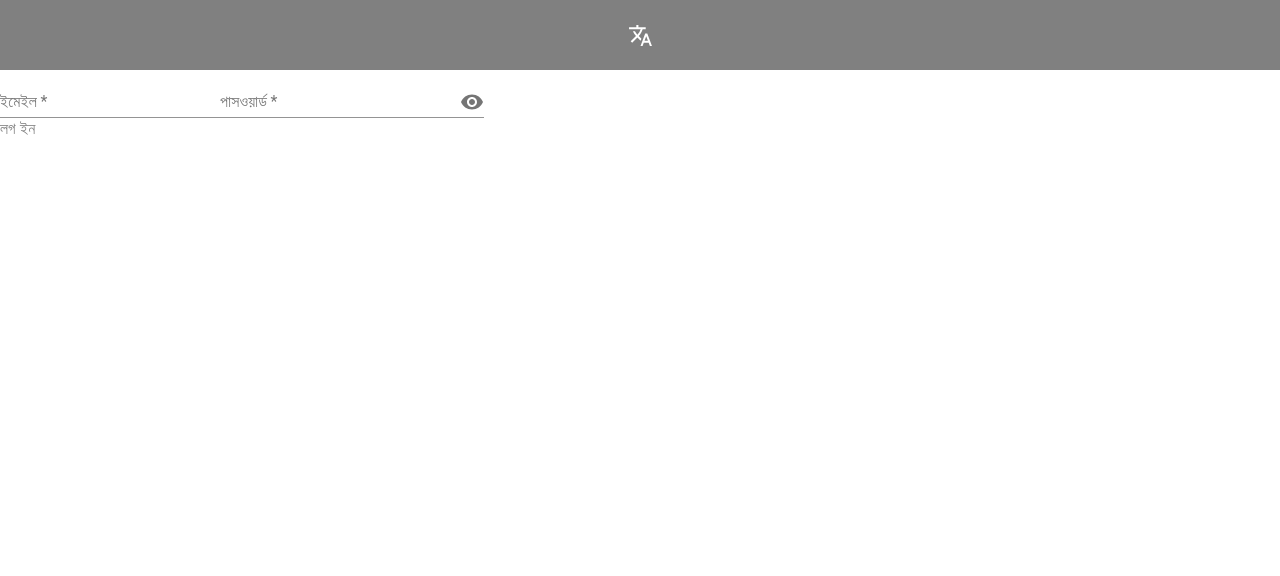
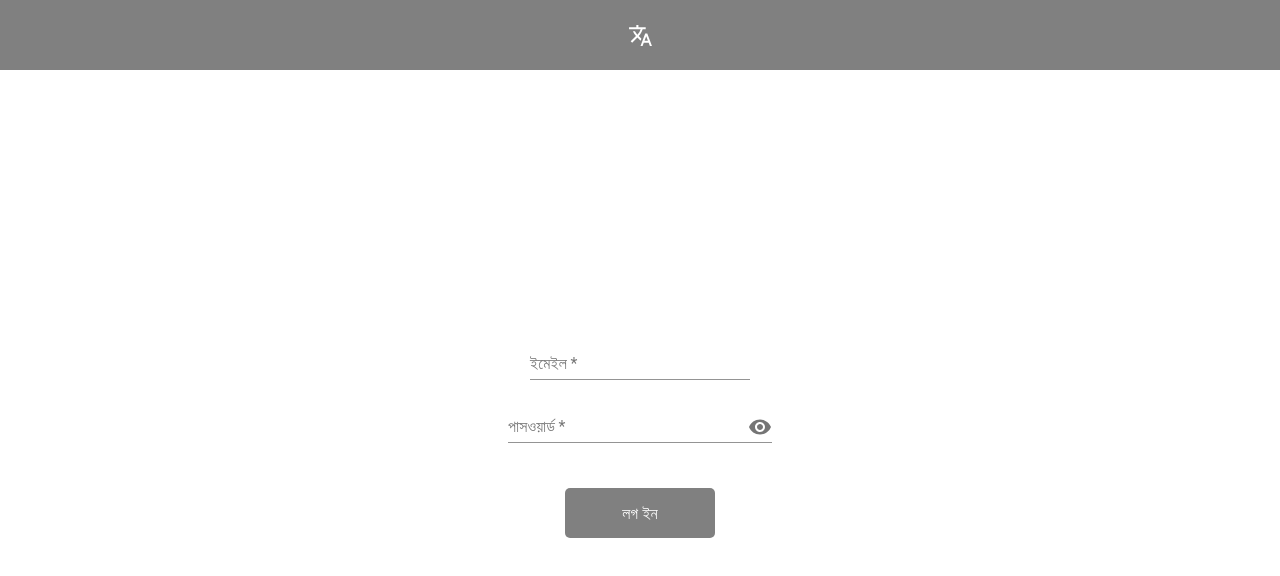
Before and after one commit to Waqar-107/react_template_with_context_api, a React (Create React App) app: page /signin in a window 1280 px wide. Shown: the top 576 px of the page. Built offline with nearby package versions, Linux system fonts and the light colour scheme.

Commit message:
auth done

```diff
--- a/src/app/layouts/privateWrapper.js
+++ b/src/app/layouts/privateWrapper.js
@@ -10,7 +10,8 @@ class PrivateComponent extends Component {
 	};
 
 	componentDidMount() {
-		if (this.props.isAuthenticated) this.setState({status: true});
+		console.log(this.props.checkAuth());
+		if (this.props.checkAuth()) this.setState({status: true});
 		else this.setState({status: false});
 	}
 
@@ -25,7 +26,9 @@ class PrivateComponent extends Component {
 }
 
 const ConsumerComponent = (props) => (
-	<AuthConsumer>{({language}) => <PrivateComponent {...props} language={language} />}</AuthConsumer>
+	<AuthConsumer>
+		{({checkAuth}) => <PrivateComponent {...props} checkAuth={checkAuth} />}
+	</AuthConsumer>
 );
 
 export default ConsumerComponent;
--- a/src/app/stateHandlers/authContext.js
+++ b/src/app/stateHandlers/authContext.js
@@ -14,11 +14,20 @@ export class AuthProvider extends React.Component {
 		};
 	}
 
-	componentDidMount() {}
+	checkAuth = () => {
+		let user = localStorage.getItem("user");
+		let jwtToken = localStorage.getItem("jwtToken");
+		console.log(user, jwtToken);
+
+		if (jwtToken !== undefined) {
+			this.setState({user, isAuthenticated: true});
+			return true;
+		} else return false;
+	};
 
 	login = (user) => {
 		this.setState({isAuthenticated: true});
-		this.setState({user});
+		this.setState({user: user});
 	};
 
 	logout = () => {
@@ -41,6 +50,7 @@ export class AuthProvider extends React.Component {
 			<AuthContext.Provider
 				value={{
 					...this.state,
+					checkAuth: this.checkAuth,
 					logout: this.logout,
 					login: this.login,
 					getLanguage: this.getLanguage,
--- a/src/app/views/SignIn/signin.js
+++ b/src/app/views/SignIn/signin.js
@@ -1,6 +1,7 @@
 import React from "react";
 import {withStyles} from "@material-ui/core";
 import PropTypes from "prop-types";
+import {Redirect} from "react-router-dom";
 
 import TextField from "@material-ui/core/TextField";
 import IconButton from "@material-ui/core/IconButton";
@@ -12,6 +13,7 @@ import {AuthConsumer} from "../../stateHandlers/authContext";
 import * as translationBN from "../../../translations/bn";
 import * as translationEN from "../../../translations/en";
 
+import {postReq} from "../../axios/index";
 import styles from "./signinStyles";
 import Navbar from "../../components/Navbar/Navbar";
 
@@ -25,6 +27,7 @@ class SignIn extends React.Component {
 			email: "",
 			password: "",
 			showPassword: false,
+			authenticated: false,
 			errors: {},
 		};
 	}
@@ -49,13 +52,34 @@ class SignIn extends React.Component {
 		this.setState({[name]: event.target.value});
 	};
 
+	handleLogin = () => {
+		const {email, password} = this.state;
+
+		postReq(
+			"/user/login",
+			{email, password},
+			"",
+			(err, data) => {
+				console.log(err, data);
+				if (!err) {
+					this.props.login(data.user);
+					this.setState({authenticated: true});
+				}
+			},
+			true
+		);
+	};
+
 	render() {
 		const {classes} = this.props;
-		const {language, email, password, showPassword, errors} = this.state;
+		const {language, email, password, showPassword, errors, authenticated} = this.state;
+
+		if (authenticated) return <Redirect to={"/"} />;
 
 		return (
-			<div className={classes.mainBody}>
+			<div className={`${classes.mainBody} ${classes.centered}`}>
 				<Navbar />
+				<div className={`${classes.content} ${classes.centered}`}>
 					<TextField
 						required
 						onChange={this.handleChange("email")}
@@ -96,7 +120,10 @@ class SignIn extends React.Component {
 						}}
 					/>
 
-				<div className={classes.btn}>{language.btn}</div>
+					<div className={`${classes.btn} ${classes.centered}`} onClick={() => this.handleLogin()}>
+						{language.btn}
+					</div>
+				</div>
 			</div>
 		);
 	}
@@ -107,7 +134,9 @@ SignIn.propTypes = {
 };
 
 const ConsumerComponent = (props) => (
-	<AuthConsumer>{({language}) => <SignIn {...props} language={language} />}</AuthConsumer>
+	<AuthConsumer>
+		{({language, login}) => <SignIn {...props} language={language} login={login} />}
+	</AuthConsumer>
 );
 
 export default withStyles(styles)(ConsumerComponent);
--- a/src/app/views/SignIn/signinStyles.js
+++ b/src/app/views/SignIn/signinStyles.js
@@ -1,6 +1,35 @@
 const styles = (theme) => ({
 	mainBody: {
-		color: theme.palette.colors.primary,
+		width: "100%",
+		height: "100vh",
+	},
+
+	txtField: {
+		marginBottom: "15px",
+	},
+
+	content: {
+		height: "calc(100vh - 70px)",
+		width: "100%",
+	},
+
+	centered: {
+		display: "flex",
+		flexDirection: "column",
+		justifyContent: "center",
+		alignContent: "center",
+		alignItems: "center",
+	},
+
+	btn: {
+		background: theme.palette.colors.primary,
+		color: "white",
+		width: "150px",
+		height: "50px",
+
+		marginTop: "30px",
+		borderRadius: "5px",
+		cursor: "pointer",
 	},
 });
 
```
Also changed, not shown: 1 other file (tests, documents, lock files or other folders). Lines whose indentation alone changed are shown as unchanged.
